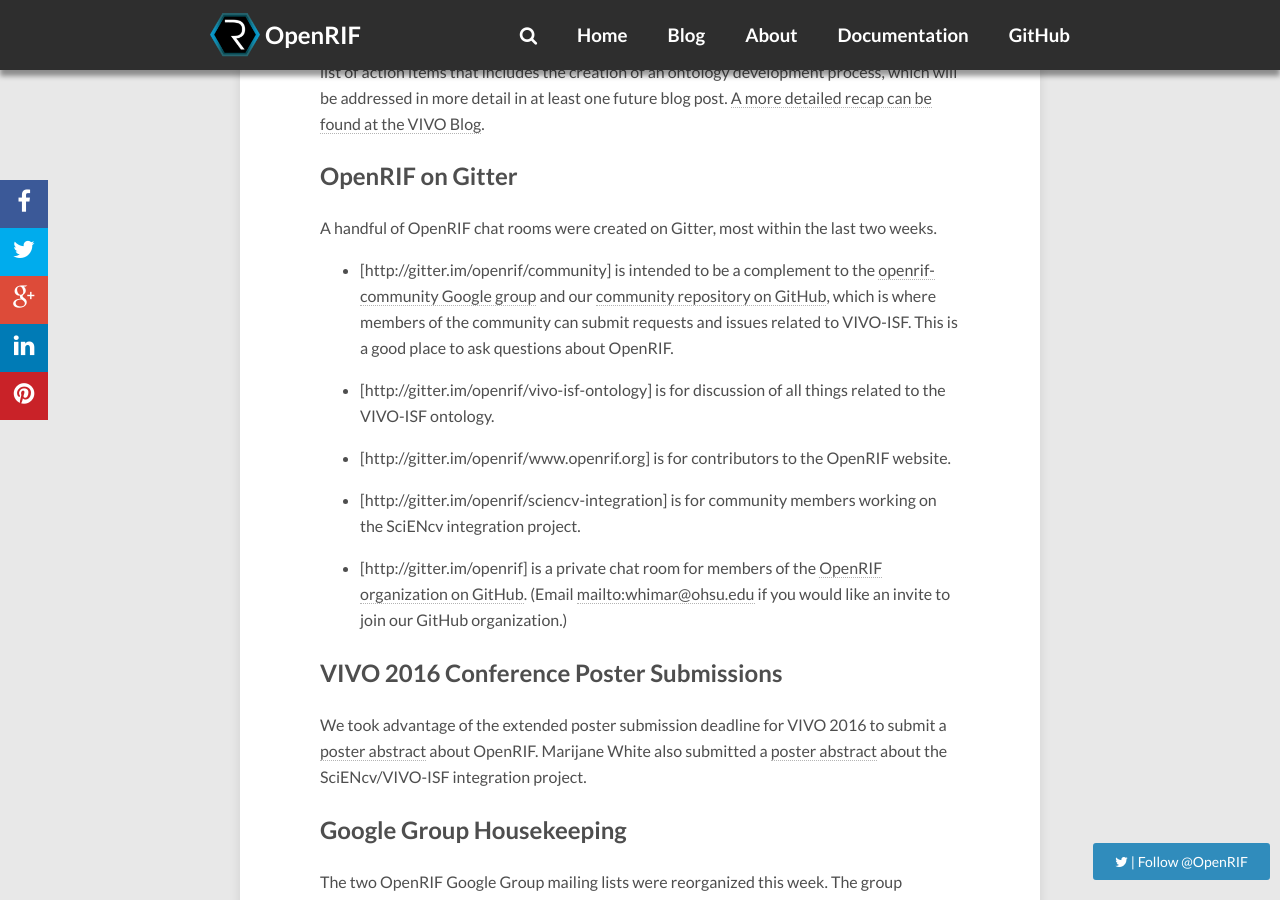
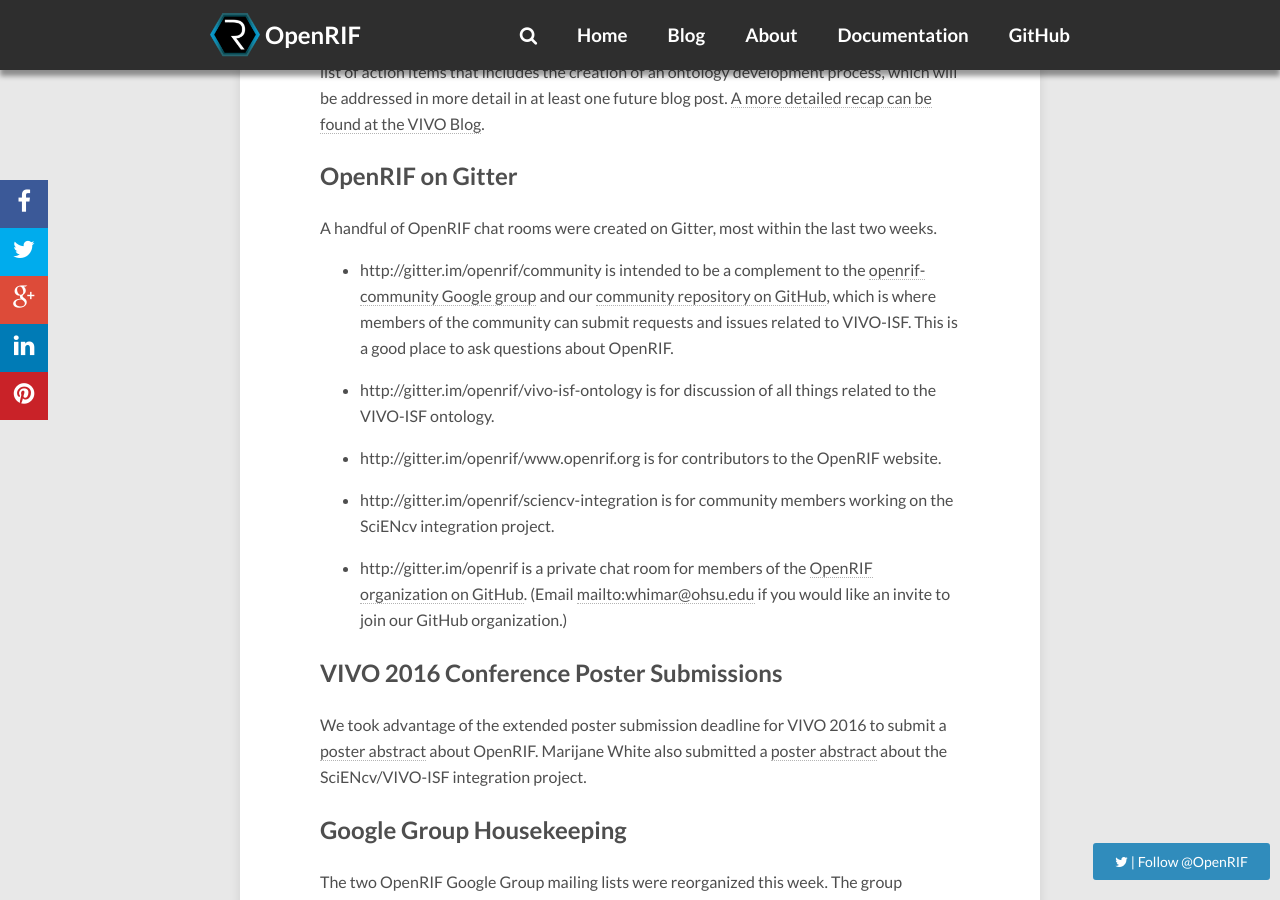
Before and after one commit to openrif/openrif.github.io, a Jekyll site: the page built from _posts/2016-06-01-OpenRIF-Update.md, in a window 1280 px wide and 900 px high, scrolled down 876 px. Built offline with Jekyll 4.4.1, drawn with Linux system fonts in a browser that asks for light colours; nearby versions of some CDN libraries; comment, search, counter and statistics services are not loaded.

Commit message:
Remove brackets from bare URLs

```diff
--- a/_posts/2016-06-01-OpenRIF-Update.md
+++ b/_posts/2016-06-01-OpenRIF-Update.md
@@ -34,21 +34,21 @@
 
 A handful of OpenRIF chat rooms were created on Gitter, most within the last two weeks.
 
-* [http://gitter.im/openrif/community] is intended to be a complement to the
+* http://gitter.im/openrif/community is intended to be a complement to the
 [openrif-community Google group](https://groups.google.com/forum/#!forum/openrif-community)
 and our [community repository on GitHub](https://github.com/openrif/community), which is where
 members of the community can submit requests and issues related to VIVO-ISF.  This is a good
 place to ask questions about OpenRIF.
 
-* [http://gitter.im/openrif/vivo-isf-ontology] is for discussion of all things related to the
+* http://gitter.im/openrif/vivo-isf-ontology is for discussion of all things related to the
 VIVO-ISF ontology.
 
-* [http://gitter.im/openrif/www.openrif.org] is for contributors to the OpenRIF website.
+* http://gitter.im/openrif/www.openrif.org is for contributors to the OpenRIF website.
 
-* [http://gitter.im/openrif/sciencv-integration] is for community members working on the SciENcv
+* http://gitter.im/openrif/sciencv-integration is for community members working on the SciENcv
 integration project.
 
-* [http://gitter.im/openrif] is a private chat room for members of the [OpenRIF organization
+* http://gitter.im/openrif is a private chat room for members of the [OpenRIF organization
 on GitHub](https://github.com/openrif). (Email [mailto:whimar@ohsu.edu](Marijane White) if you
 would like an invite to join our GitHub organization.)
 
```
